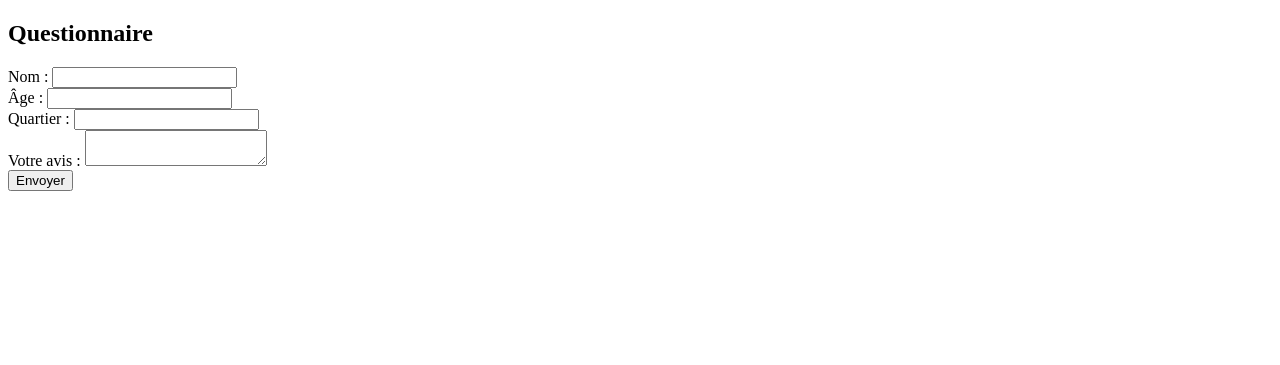
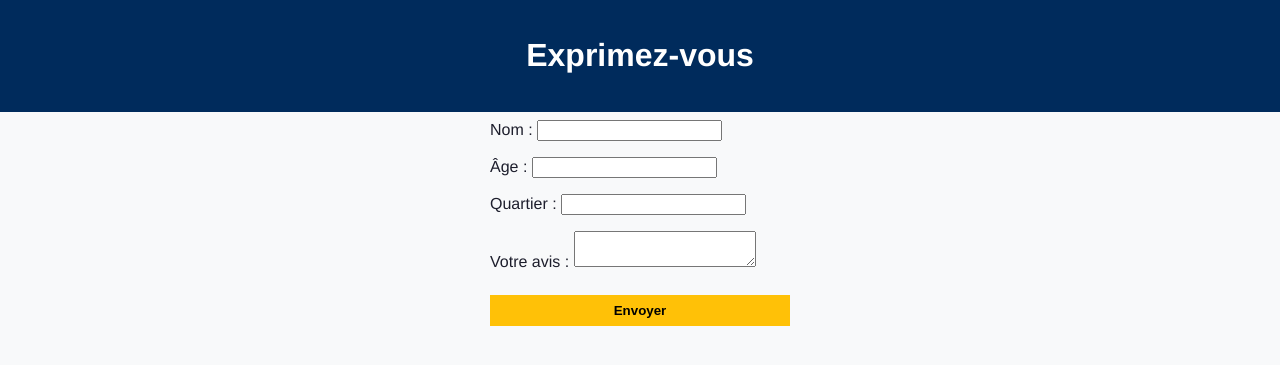
Before and after one commit to TheNkoz/nouveau_regard_site, a Flask app: page /questionnaire in a window 1280 px wide. Shown: the top 365 px of the page. Run offline with Flask 3, Linux system fonts and the light colour scheme.

Commit message:
Nouvelle version stylisée du site
c'est la V2

```diff
--- a/app.py
+++ b/app.py
@@ -1,9 +1,9 @@
+
 from flask import Flask, render_template, request, redirect
 import sqlite3
 import os
 
 app = Flask(__name__)
-
 DATABASE = 'database.db'
 
 def init_db():
@@ -33,6 +33,14 @@ def resultats():
         data = cursor.fetchall()
     return render_template('resultats.html', data=data)
 
+@app.route('/programme')
+def programme():
+    return render_template('programme.html')
+
+@app.route('/quisommesnous')
+def quisommesnous():
+    return render_template('quisommesnous.html')
+
 @app.route('/submit', methods=['POST'])
 def submit():
     nom = request.form['nom']
--- /dev/null
+++ b/static/css/style.css
@@ -0,0 +1,74 @@
+
+body {
+  margin: 0;
+  font-family: 'Helvetica Neue', sans-serif;
+  background-color: #f8f9fa;
+  color: #1d1e2c;
+}
+header {
+  background-color: #002b5c;
+  color: white;
+  padding: 1rem;
+  text-align: center;
+}
+header .logo {
+  max-height: 80px;
+}
+nav {
+  margin-top: 1rem;
+}
+nav a {
+  margin: 0 1rem;
+  color: white;
+  text-decoration: none;
+  font-weight: bold;
+}
+.hero {
+  display: flex;
+  align-items: center;
+  padding: 2rem;
+}
+.hero-img {
+  max-width: 300px;
+  border-radius: 10px;
+  margin-right: 2rem;
+}
+.hero-text h2 {
+  margin: 0;
+  font-size: 2rem;
+  color: #002b5c;
+}
+footer {
+  text-align: center;
+  background-color: #002b5c;
+  color: white;
+  padding: 1rem;
+  margin-top: 3rem;
+}
+.form-style {
+  display: flex;
+  flex-direction: column;
+  width: 300px;
+  margin: auto;
+}
+.form-style label {
+  margin: 0.5rem 0;
+}
+.form-style button {
+  margin-top: 1rem;
+  padding: 0.5rem;
+  background-color: #ffc107;
+  border: none;
+  font-weight: bold;
+  cursor: pointer;
+}
+table {
+  margin: 2rem auto;
+  border-collapse: collapse;
+}
+table, th, td {
+  border: 1px solid #002b5c;
+}
+th, td {
+  padding: 0.5rem 1rem;
+}
--- a/templates/questionnaire.html
+++ b/templates/questionnaire.html
@@ -1,17 +1,20 @@
 <!DOCTYPE html>
-<html lang="fr">
+<html lang='fr'>
 <head>
-    <meta charset="UTF-8">
-    <title>Questionnaire</title>
+<meta charset='UTF-8'>
+<title>Questionnaire</title>
+<link rel='stylesheet' href='/static/css/style.css'>
 </head>
 <body>
-    <h2>Questionnaire</h2>
-    <form action="/submit" method="post">
-        Nom : <input type="text" name="nom"><br>
-        Âge : <input type="number" name="age"><br>
-        Quartier : <input type="text" name="quartier"><br>
-        Votre avis : <textarea name="avis"></textarea><br>
-        <input type="submit" value="Envoyer">
-    </form>
+<header><h1>Exprimez-vous</h1></header>
+<main>
+<form action='/submit' method='post' class='form-style'>
+<label>Nom : <input type='text' name='nom'></label>
+<label>Âge : <input type='number' name='age'></label>
+<label>Quartier : <input type='text' name='quartier'></label>
+<label>Votre avis : <textarea name='avis'></textarea></label>
+<button type='submit'>Envoyer</button>
+</form>
+</main>
 </body>
 </html>
```
Also changed, not shown: templates/index.html (+27 -8 lines), templates/programme.html (added, +14 -0 lines), templates/quisommesnous.html (added, +14 -0 lines), templates/resultats.html (+15 -11 lines), 1 other file.
